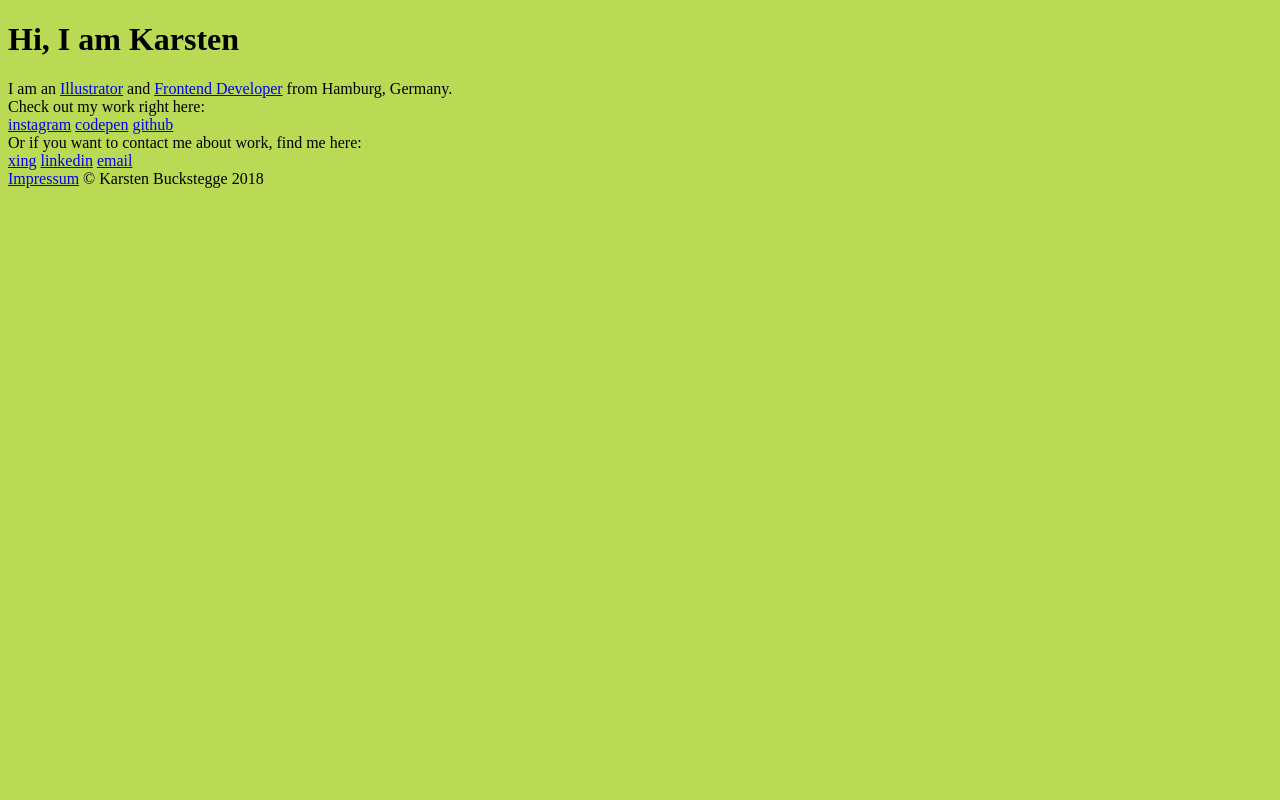
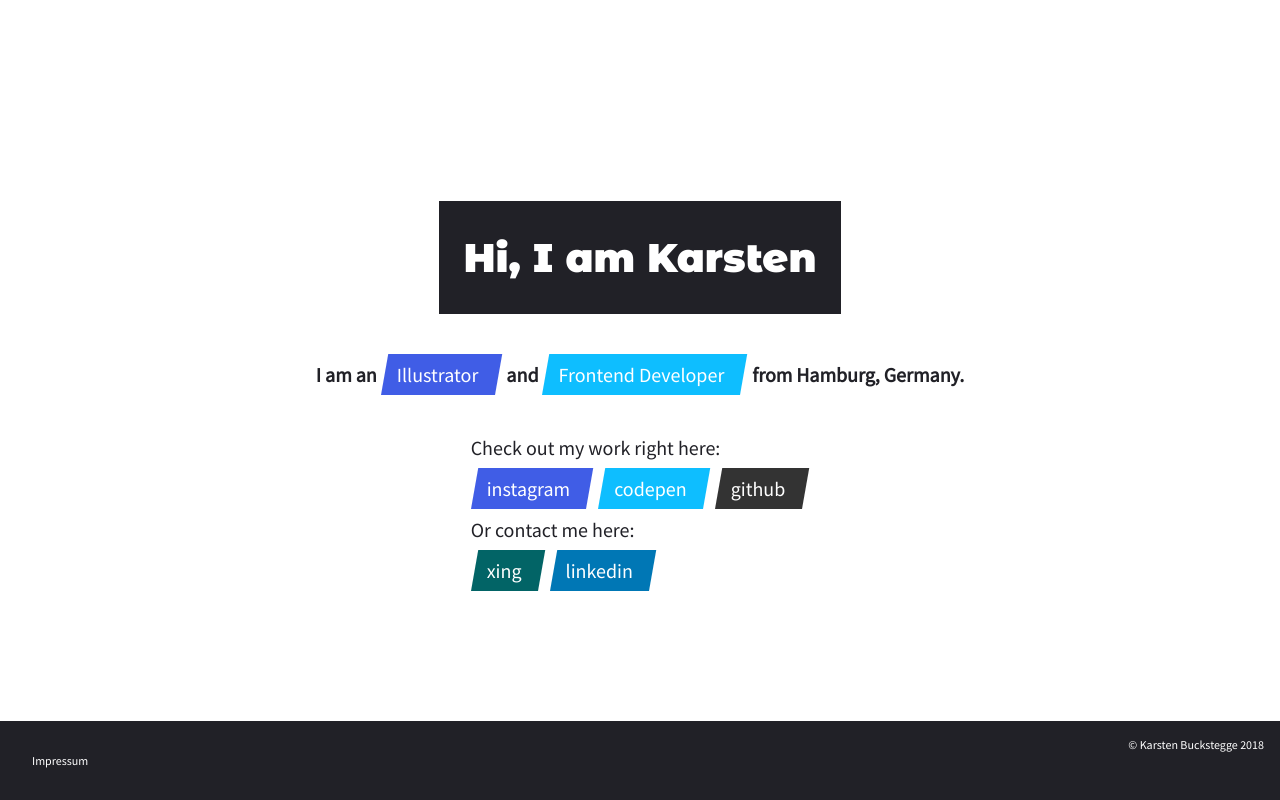
Before and after one commit to KarstenBuckstegge/karstenbuckstegge, a website: page index.html in a window 1280 px wide. Drawn offline with Linux system fonts and the light colour scheme.

Commit message:
feat: basic styling

```diff
--- a/index.html
+++ b/index.html
@@ -5,35 +5,38 @@
     <meta name="viewport" content="width=device-width, initial-scale=1.0">
     <meta http-equiv="X-UA-Compatible" content="ie=edge">
     <title>Karsten Buckstegge</title>
+    <link href="https://fonts.googleapis.com/css?family=Montserrat+Alternates:900|Source+Sans+Pro" rel="stylesheet">
     <link rel="stylesheet" href="./style.css">
 </head>
 <body>
     <h1 class="h1">Hi, I am Karsten</h1>
 
-    <section class="description">
-        I am an <a href="https://instagram.com/createsomething365">Illustrator</a> and <a href="https://codepen.io/MrBambule/">Frontend Developer</a> from Hamburg, Germany.
-    </section>
+    <h2 class="h2">
+        I am an <a class="link link-instagram" href="https://instagram.com/createsomething365">Illustrator</a> and <a class="link link-codepen" href="https://codepen.io/MrBambule/">Frontend Developer</a> from Hamburg, Germany.
+    </h2>
 
+    <div class="content">
         <section class="work">
             Check out my work right here:<br />
             <div class="links">
-            <a href="https://instagram.com/createsomething365">instagram</a>
-            <a href="https://codepen.io/MrBambule/">codepen</a>
-            <a href="https://github.com/KarstenBuckstegge">github</a>
+                <a class="link link-instagram" href="https://instagram.com/createsomething365">instagram</a>
+                <a class="link link-codepen" href="https://codepen.io/MrBambule/">codepen</a>
+                <a class="link link-github" href="https://github.com/KarstenBuckstegge">github</a>
             </div>
         </section>
 
         <section class="contact">
-        Or if you want to contact me about work, find me here:<br />
+            Or contact me here:<br />
             <div class="links">
-            <a href="https://www.xing.com/profile/Karsten_Buckstegge/cv">xing</a>
-            <a href="https://www.linkedin.com/in/karstenbuckstegge/">linkedin</a>
-            <a href="k.buckstegge@gmail.com">email</a>
+                <a class="link link-xing" href="https://www.xing.com/profile/Karsten_Buckstegge/cv">xing</a>
+                <a class="link link-linkedin" href="https://www.linkedin.com/in/karstenbuckstegge/">linkedin</a>
+                <a class="link link-email" href="k.buckstegge@gmail.com">email</a>
             </div>
         </section>
+    </div>
 
-    <footer>
-        <a href="/impressum">Impressum</a>
+    <footer class="footer">
+        <a class="link footer-link" href="./impressum.html">Impressum</a>
         <span>&copy; Karsten Buckstegge 2018</span>
     </footer>
 </body>
--- a/style.scss
+++ b/style.scss
@@ -1,5 +1,94 @@
-$someColor: #bada55;
+$baseBlack: #212127;
+$baseUnit: 8px;
+$baseFontSize: 20px;
+
+* { padding: 0; margin: 0; box-sizing: border-box; }
+
+html {
+    height: 100%;
+}
 
 body {
-    background: $someColor;
+    display: flex;
+    flex-direction: column;
+    justify-content: center;
+    align-items: center;
+    min-height: 100%;
+    font-family: 'Source Sans Pro', sans-serif;
+    font-size: $baseFontSize;
+    font-weight: 500;
+    background: white;
+    color: $baseBlack;
 }
+
+.h1 {
+    display: inline-block;
+    padding: $baseUnit*4 $baseUnit*3;
+    margin-bottom: $baseUnit * 4;
+    font-family: 'Montserrat Alternates', sans-serif;
+    font-size: $baseFontSize * 2;
+    font-weight: 900;
+    color: white;
+    background: $baseBlack;
+}
+
+.h2 {
+    margin-bottom: $baseUnit * 4;
+    font-size: $baseFontSize;
+}
+
+.link {
+    position: relative;
+    display: inline-block;
+    padding: $baseUnit*2 $baseUnit*3 $baseUnit*2 $baseUnit*2;
+    color: white;
+    text-decoration: none;
+    font-weight: normal;
+    transition: color 200ms ease-in;
+
+    &::after {
+        content: '';
+        position: absolute;
+        display: block;
+        top: $baseUnit;
+        right: $baseUnit;
+        bottom: $baseUnit;
+        left: 0;
+        z-index: -1;
+        transform-origin: bottom;
+        transform: skewX(-10deg) scaleY(1);
+        transition: transform 200ms ease-in;
+    }
+
+    &:hover, &:focus {
+        color: $baseBlack;
+
+        &::after {
+            transform: skewX(-10deg) scaleY(0.05);
+        }
+    }
+
+    &-instagram::after { background: #405de6; }
+    &-codepen::after { background: #0ebeff; }
+    &-github::after { background: #333; }
+    &-xing::after { background: #026466; }
+    &-linkedin::after { background: #0077b5; }
+    &-mail::after { background: #ea4335; }
+}
+
+.footer {
+    position: absolute;
+    display: flex;
+    justify-content: space-between;
+    align-content: center;
+    width: 100%;
+    bottom: 0;
+    padding: $baseUnit * 2;
+    background: $baseBlack;
+    font-size: 12px;
+    color: white;
+}
+
+.footer-link {
+
+}
```
Also changed, not shown: style.css. Lines whose indentation alone changed are shown as unchanged.
